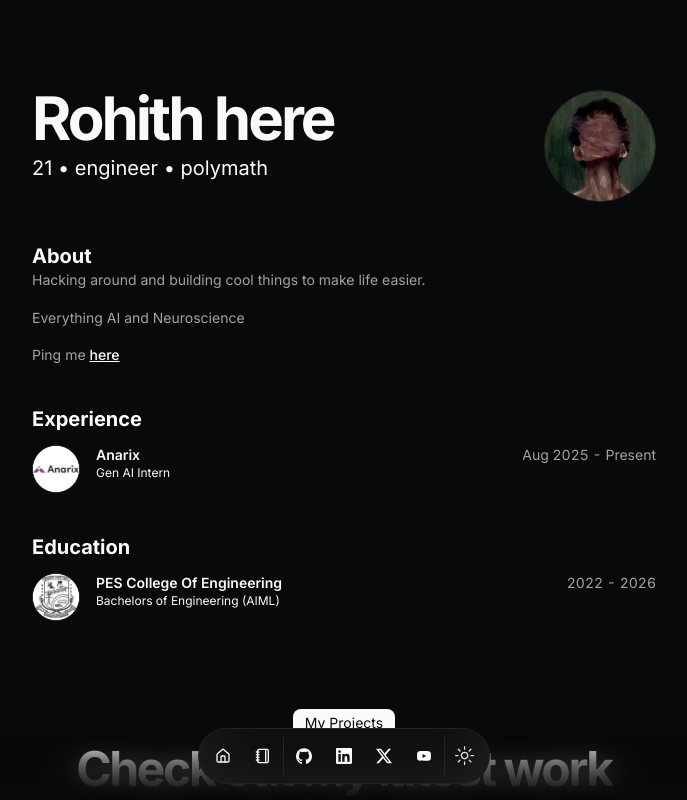
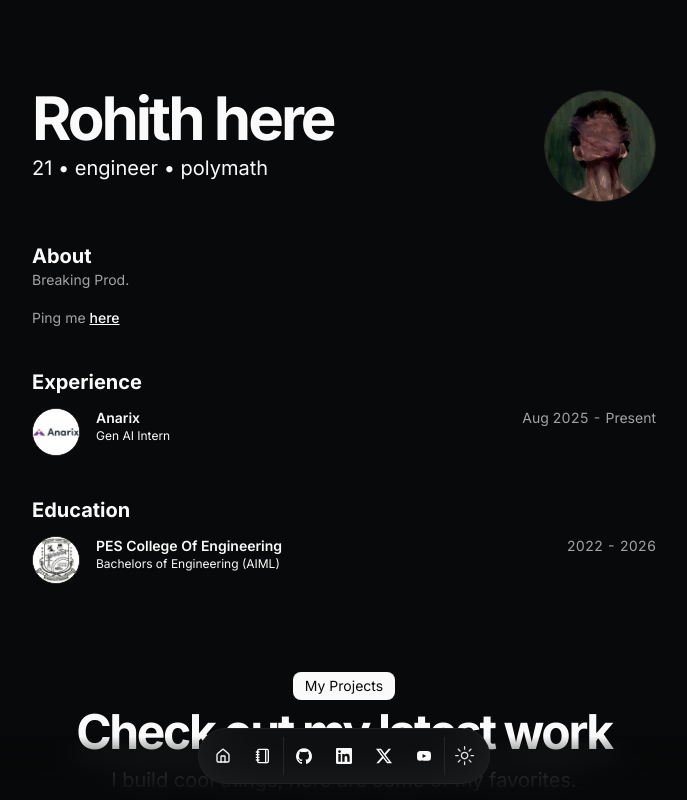
Before and after one commit to therohithborana/portfolioo, a Next.js app: page / in a window 1280 px wide. Shown: the top 800 px of the page, without its empty margins (296-983 px from the left). Built offline with nearby package versions, Linux system fonts and the light colour scheme.

Commit message:
title change

```diff
--- a/src/data/resume.tsx
+++ b/src/data/resume.tsx
@@ -9,10 +9,7 @@ export const DATA = {
   locationLink: "",
   description:
     "21 • engineer • polymath",
-  summary: `Hacking around and building cool things to make life easier.
-
-  Everything AI and Neuroscience \n
-
+  summary: `Breaking Prod.\n
 
   Ping me [here](mailto:boranarohith07@gmail.com) `,
 
```
